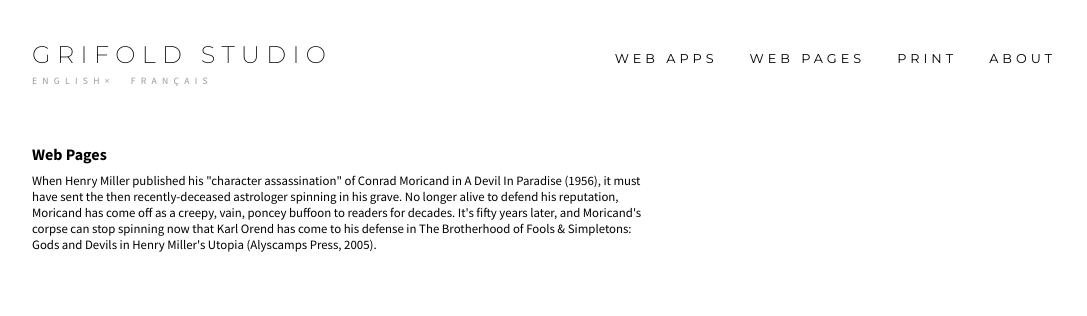
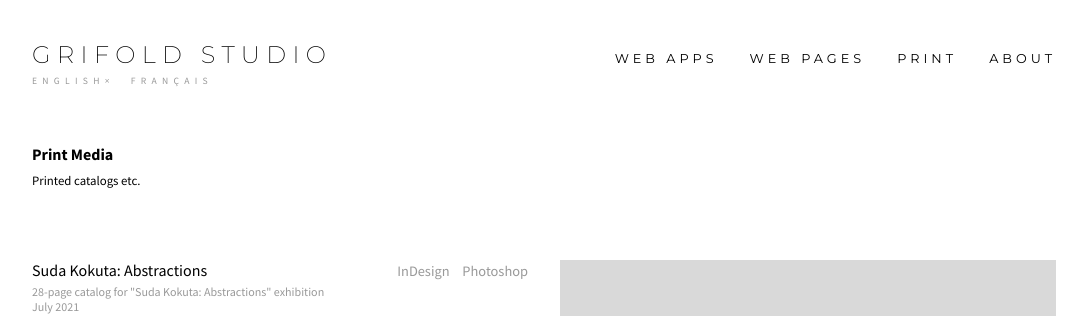
Before and after one commit to jensbartel/graphic-machine, a React (Create React App) app: page /print in a window 1280 px wide. Shown: the top 316 px of the page, without its empty margins (96-1183 px from the left). Built offline with nearby package versions, Linux system fonts and the light colour scheme.

Commit message:
Start fixing footer position

```diff
--- a/src/App.js
+++ b/src/App.js
@@ -1,15 +1,16 @@
+import './App.css';
 import { useEffect, useContext } from 'react';
 import { BrowserRouter as Router, Route } from 'react-router-dom';
-import './App.css';
-import Navbar from './components/Navbar';
+
 import About from './components/About';
-import Page from './components/Page';
 import Footer from './components/Footer';
 import LangContext from './context/langContext';
+import Navbar from './components/Navbar';
+import Page from './components/Page';
+
 import { webApps } from './data/WebAppObjects';
 import { webPages } from './data/WebPageObjects';
 import { print } from './data/PrintObjects';
-import SectionIntro from './components/SectionIntro';
 
 const App = () => {
     const langContext = useContext(LangContext);
@@ -28,7 +29,6 @@ const App = () => {
         <Router>
             <div className='container'>
                 <Navbar />
-                <SectionIntro />
                 <Route exact path='/webapps' render={() => <Page cssStyle='grid-two' data={webApps} />} />
                 <Route exact path='/webpages' render={() => <Page cssStyle='grid-two' data={webPages} />} />
                 <Route exact path='/print' render={() => <Page cssStyle='grid-two' data={print} />} />
--- a/src/components/Page.js
+++ b/src/components/Page.js
@@ -1,8 +1,12 @@
 import { useContext } from 'react';
 import LangContext from '../context/langContext';
+import SectionIntro from '../components/SectionIntro';
 
 const Page = props => {
-    const { cssStyle, data } = props;
+    const {
+        cssStyle,
+        data: { intro, projects },
+    } = props;
 
     const langContext = useContext(LangContext);
     const { lang } = langContext;
@@ -18,10 +22,14 @@ const Page = props => {
         dateChoice = 'date';
     }
 
+    // console.log(data);
+
     return (
+        <>
+            <SectionIntro text={intro} />
             <div className='page'>
                 <div className={cssStyle}>
-                {data.map(item =>
+                    {projects.map(item =>
                         item.img ? (
                             // fully-defined div
                             <div className='category-top' key={item.id}>
@@ -51,6 +59,7 @@ const Page = props => {
                     )}
                 </div>
             </div>
+        </>
     );
 };
 
--- a/src/components/SectionIntro.js
+++ b/src/components/SectionIntro.js
@@ -1,10 +1,14 @@
-import { webPagesIntro } from '../data/SectionIntroObjects';
+import { useContext } from 'react';
+import LangContext from '../context/langContext';
 
 const SectionIntro = props => {
+    const langContext = useContext(LangContext);
+    const { lang } = langContext;
+
     return (
         <div className='section-intro'>
-            <h4>{webPagesIntro.headline}</h4>
-            <p>{webPagesIntro.textEN}</p>
+            <h4>{props.text.headline}</h4>
+            {lang.state === 'francais' ? <p>{props.text.textFR}</p> : <p>{props.text.textEN}</p>}
         </div>
     );
 };
--- a/src/data/PrintObjects.js
+++ b/src/data/PrintObjects.js
@@ -26,4 +26,15 @@ const Yama1 = {
     // add the window decoration on item page!
 };
 
-export const print = [Suda, Hayashi, Yama2, Yama1];
+const printIntro = {
+    headline: 'Print Media',
+    textEN: 'Printed catalogs etc.',
+    textFR: 'Printed catalogs etc.',
+};
+
+const data = [Suda, Hayashi, Yama2, Yama1];
+
+export const print = {
+    intro: printIntro,
+    projects: data,
+};
--- a/src/data/WebAppObjects.js
+++ b/src/data/WebAppObjects.js
@@ -29,8 +29,10 @@ const ClientApp = {
 const MMAS = {
     id: 3,
     title: 'Miyanomori Museum of Art, Sapporo',
+    titleFR: 'Miyanomori Museum of Art, Sapporo',
     img: img_dummy,
     description: 'Collection management solution for private art museum',
+    desFR: 'Collection management solution for private art museum',
     date: 'Jun 2020 (cancelled)',
     tools: ['MERN', 'GCP'],
 };
@@ -38,9 +40,11 @@ const MMAS = {
 const SecretPriceApp = {
     id: 4,
     title: 'Secret Price App',
+    titleFR: 'Secret Price App',
     img: img_dummy,
     tools: ['Objective-C'],
     description: 'Price encryption app for art gallery',
+    desFR: 'Price encryption app for art gallery',
     date: 'March 2020',
 };
 
@@ -49,4 +53,15 @@ const SecretPriceApp = {
 //     title: 'TBA',
 // };
 
-export const webApps = [ResNet, ClientApp, MMAS, SecretPriceApp];
+const webAppsIntro = {
+    headline: 'Web Apps',
+    textEN: 'Congressional leaders moved to address the most immediate threat, working to complete a bill to prevent a government funding lapse at midnight on Thursday. Yet after days of intensive negotiations to bridge bitter differences in their party over Mr. Biden’s two biggest legislative priorities, the president and top Democrats appeared as far as ever from an agreement on their marquee social policy package, which the White House calls the Build Back Better plan.',
+    textFR: `Il parle également de s'installer à Saint-Tropez : «Business est de plus en plus business, c'est-à-dire une saloperie et une simple question de gros sous m'obligera d'ici quelques jours à rallier directement St Tropez. A part, évidemment le plaisir de retrouver quelques copains [...] et le Salon d'automne que j'aurais voulu voir, je me console en somme sans grand effort. Paris devient de plus en plus un capharnaüm impossible où l'on rencontre de tout sauf ce qu'on aimait à y voir ou à y retrouver. Et c'est triste quand on aime encore, malgré tout, cette belle fille. On ne voit déjà plus que son maquillage. Dans très bientôt, ce ne sera qu'un souvenir. Un de plus. Aussi Vive le Var Vive le Var & St Tropez & le Pilon.» `,
+};
+
+const data = [ResNet, ClientApp, MMAS, SecretPriceApp];
+
+export const webApps = {
+    intro: webAppsIntro,
+    projects: data,
+};
--- a/src/data/WebPageObjects.js
+++ b/src/data/WebPageObjects.js
@@ -1,6 +1,11 @@
-// import img_dummy from '../img/banner/dummy.png';
 import img_morita from '../img/banner/morita_banner.png';
 import img_lavendarium from '../img/banner/lavendarium_banner.png';
+
+const webPagesIntro = {
+    headline: 'Web Pages',
+    textEN: `When Henry Miller published his "character assassination" of Conrad Moricand in A Devil In Paradise (1956), it must have sent the then recently-deceased astrologer spinning in his grave. No longer alive to defend his reputation, Moricand has come off as a creepy, vain, poncey buffoon to readers for decades. It's fifty years later, and Moricand's corpse can stop spinning now that Karl Orend has come to his defense in The Brotherhood of Fools & Simpletons: Gods and Devils in Henry Miller's Utopia (Alyscamps Press, 2005).`,
+    textFR: `Ces quatre belles lettres du mythique dandy Conrad Moricand, au peintre Marcel Mouillot, offrent un rare témoignage de la personnalité fantasque de ce fils d'aristocrates suisses, mécène, illustrateur et astrologue, ami de Pablo Picasso, Max Jacob, Henri Michaux, et plus tard, d'Henry Miller, à qui il inspira Un Diable au Paradis et qui l'invita à Big Sur : «Excuses, délices et orgues. J'ai tout du dégueulas. Vous m'avez comblé depuis mon départ : un charmant petit poème en prose et ce mirobolant chapeau équatorial, objet de nos convoitises. `,
+};
 
 const artword = {
     id: 1,
@@ -70,4 +75,9 @@ const Suda = {
     title: 'Suda Kokuta Exhibition',
 };
 
-export const webPages = [MoritaShiryu, Lavendarium, Suda, artword, Mishima, Kida];
+const data = [MoritaShiryu, Lavendarium, Suda, artword, Mishima, Kida];
+
+export const webPages = {
+    intro: webPagesIntro,
+    projects: data,
+};
```
Lines whose indentation alone changed are shown as unchanged.
